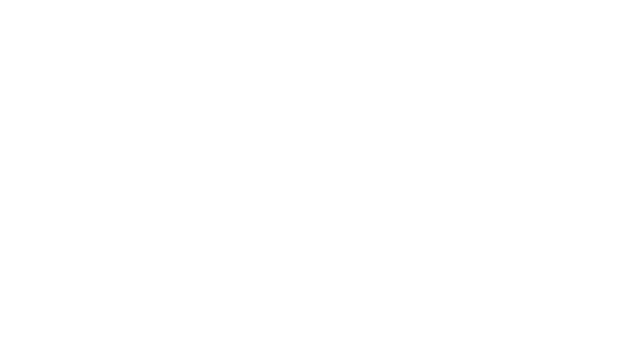
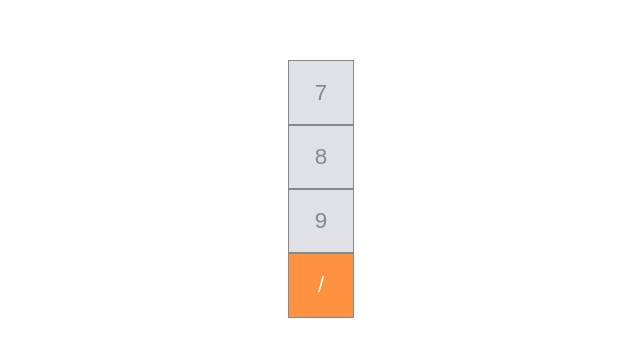
Before and after one commit to SamirJouni/react-calculator, a React (Create React App) app: page / in a window 1280 px wide. Shown: the part 211-568 px from the top of the page, without its empty margins (319-959 px from the left). Built offline with nearby package versions, Linux system fonts and the light colour scheme.

Commit message:
created a styled button component

```diff
--- a/src/components/Button.css
+++ b/src/components/Button.css
@@ -0,0 +1,18 @@
+.button-wrapper {
+	height: 4rem;
+	width: 4rem;
+	display: flex;
+	justify-content: center;
+	align-items: center;
+	font-weight: 100;
+	font-size: 1.4rem;
+	background: #e0e1e6;
+	color: #888;
+	flex:1;
+	outline: 1px solid #888;
+	cursor: pointer;
+}
+.operator {
+	background-color: #fe9241;
+	color: #ffffff;
+}
--- a/src/components/Button.jsx
+++ b/src/components/Button.jsx
@@ -0,0 +1,22 @@
+import React from 'react';
+import "./Button.css";
+
+const Button = props => {
+
+	const isOperator = value => {
+		const classes = "button-wrapper";
+
+		if (!isNaN(value) || value === "." || value === "=") {
+			return classes;
+		}
+		return classes + ' operator';
+	}
+
+	return (
+		<div className={isOperator(props.children)}>
+			{props.children}
+		</div>
+	 );
+}
+
+export default Button;
--- a/src/containers/App.css
+++ b/src/containers/App.css
@@ -0,0 +1,11 @@
+.App {
+	display: flex;
+	justify-content: center;
+	align-items: center;
+	height: 100vh;
+	width: 100vw;
+}
+
+.calc-wrapper {
+
+}
--- a/src/containers/App.jsx
+++ b/src/containers/App.jsx
@@ -1,11 +1,19 @@
-import React, { Component } from 'react';
-import './App.css';
+import React, { Component } from "react";
+import Button from "../components/Button";
+import "./App.css";
 
 class App extends Component {
 	render() {
 		return (
 			<div className="App">
-
+				<div className="calc-wrapper">
+          <div className="row">
+            <Button>7</Button>
+            <Button>8</Button>
+            <Button>9</Button>
+            <Button>/</Button>
+          </div>
+        </div>
 			</div>
 		);
 	}
--- a/src/index.css
+++ b/src/index.css
@@ -1,5 +1,9 @@
-body {
+html,
+body,
+#root {
   margin: 0;
   padding: 0;
   font-family: sans-serif;
+  width: 100vw;
+  height: 100vh;
 }
```
Lines whose indentation alone changed are shown as unchanged.
